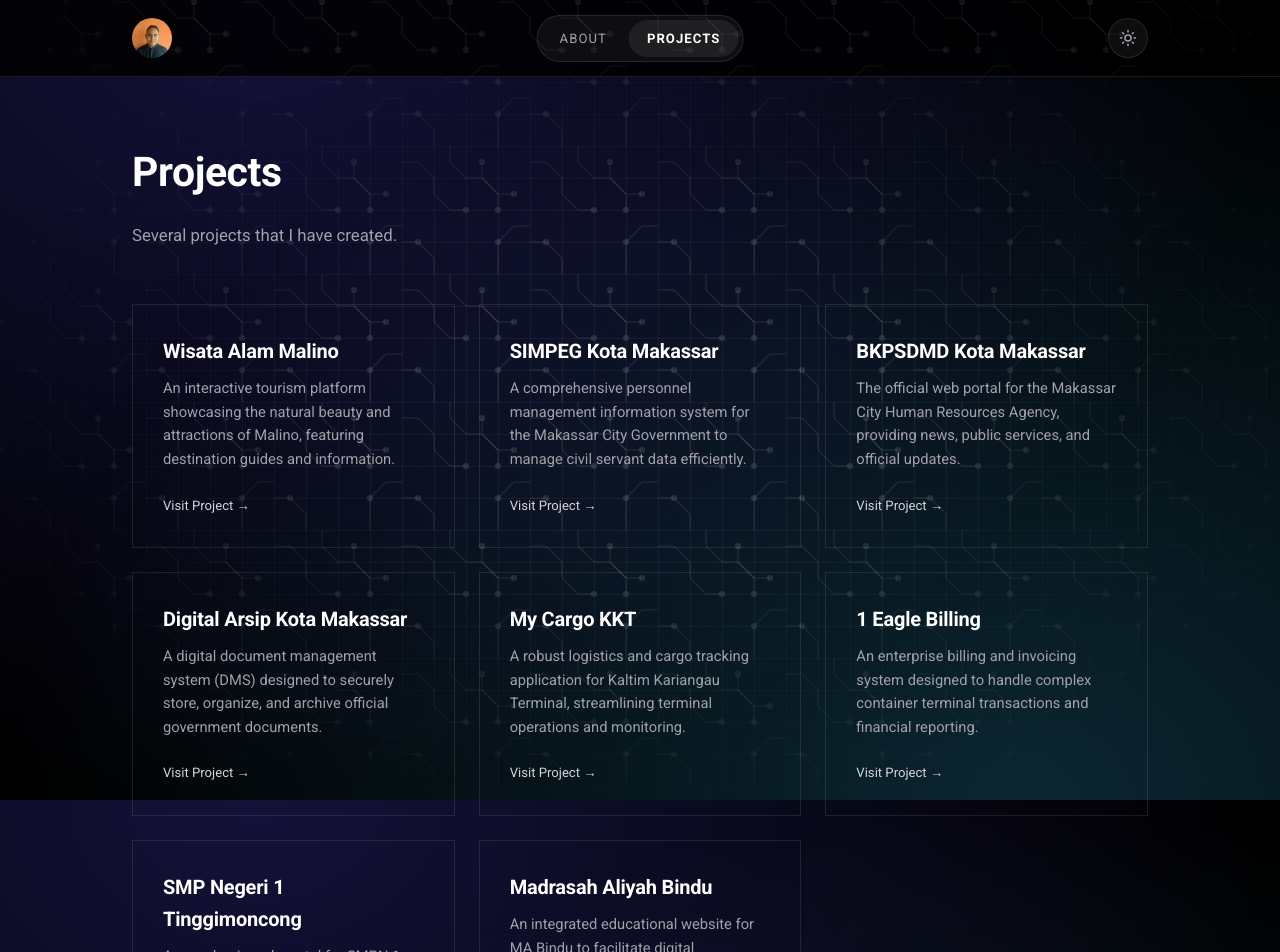
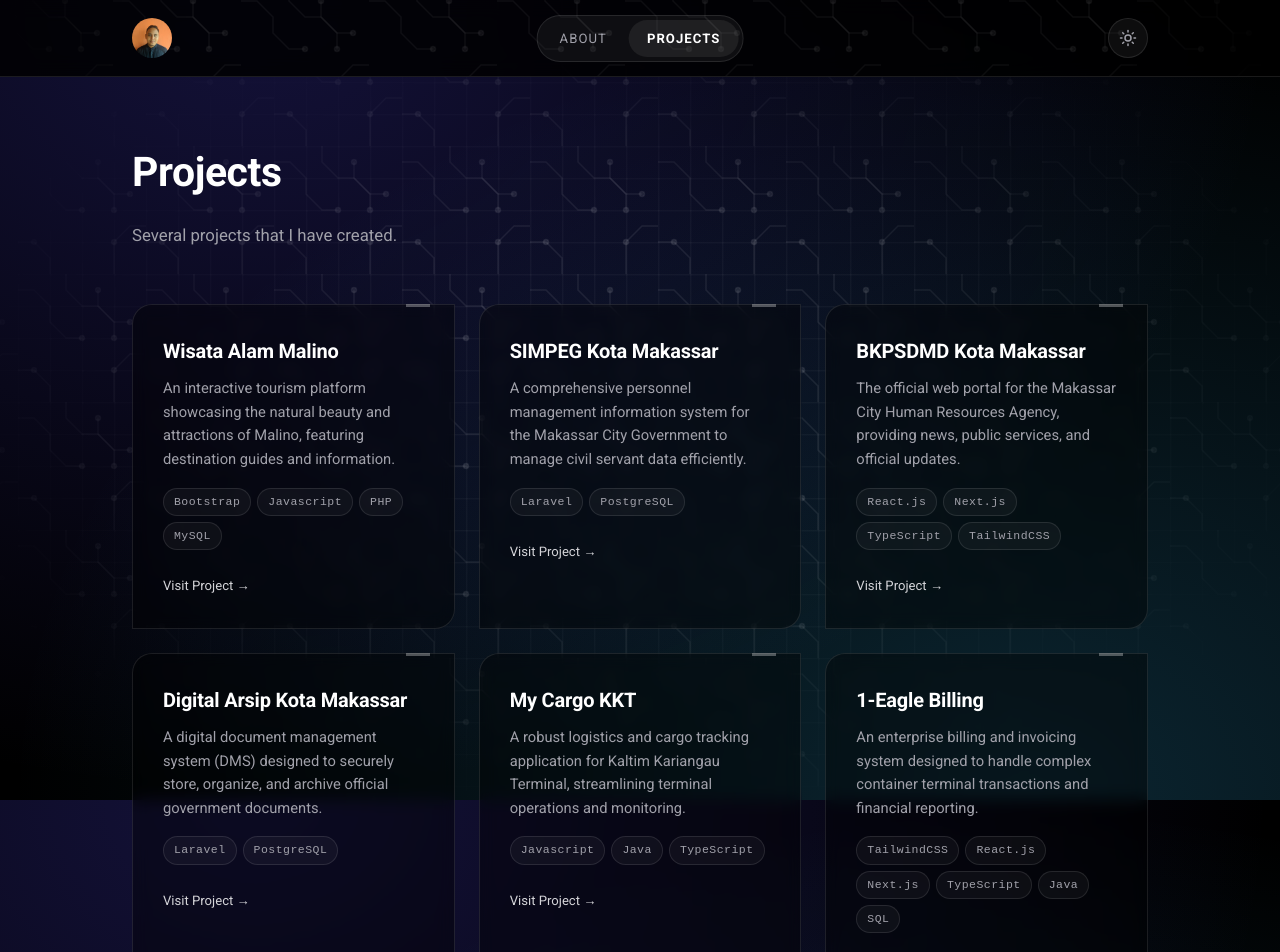
Before and after one commit to yudhanugrahasyailendra/masyudhadev, a Next.js app: page /projects in a window 1280 px wide. Shown: the top 952 px of the page. Built offline with nearby package versions, Linux system fonts and the light colour scheme.

Commit message:
feat: redesign project cards to circuit theme and add tech stacks

```diff
--- a/app/globals.css
+++ b/app/globals.css
@@ -224,12 +224,45 @@ section { position: relative; padding: 110px 0; transition: background-color 0.3
 /* PROJECTS */
 .projects-grid { display: grid; grid-template-columns: repeat(3, 1fr); gap: 24px; margin-top: 50px; }
 .project-card {
-  border: 1px solid var(--line-color); padding: 30px; position: relative; transition: border-color .25s ease, transform .25s ease;
+  position: relative;
+  padding: 30px;
+  background: var(--glass-bg);
+  backdrop-filter: blur(8px);
+  -webkit-backdrop-filter: blur(8px);
+  border: 1px solid var(--line-color);
+  border-radius: 20px 0 20px 0;
+  transition: all 0.3s ease;
 }
-.project-card:hover { border-color: var(--accent); transform: translateY(-4px); }
+.project-card::after {
+  content: "";
+  position: absolute;
+  top: -1px;
+  right: 24px;
+  width: 24px;
+  height: 3px;
+  background: var(--accent);
+  opacity: 0.3;
+  transition: opacity 0.3s ease, box-shadow 0.3s ease;
+}
+.project-card:hover {
+  border-color: var(--accent);
+  box-shadow: 0 8px 30px rgba(0,0,0,0.1);
+  transform: translateY(-4px);
+}
+.project-card:hover::after {
+  opacity: 1;
+  box-shadow: 0 0 12px var(--accent);
+}
 .project-card .proj-index { font-size: 0.75rem; color: var(--accent); margin-bottom: 16px; display: block; }
 .project-card h3 { color: var(--text-main); font-size: 1.25rem; margin-bottom: 10px; }
-.project-card p { color: var(--text-dim); font-size: 0.92rem; margin-bottom: 20px; }
+.project-card p { color: var(--text-dim); font-size: 0.92rem; margin-bottom: 16px; }
+.project-tech { display: flex; flex-wrap: wrap; gap: 6px; margin-bottom: 22px; }
+.project-tech span {
+  font-size: 0.72rem; padding: 4px 10px; border-radius: 100px;
+  background: rgba(128, 128, 128, 0.08); border: 1px solid var(--line-color);
+  color: var(--text-dim); letter-spacing: 0.04em; font-family: monospace;
+}
+.project-card:hover .project-tech span { border-color: var(--accent); color: var(--text-main); }
 .project-link {
   font-size: 0.82rem; color: var(--accent-soft); display: inline-flex; align-items: center; gap: 6px;
 }
--- a/app/projects/page.tsx
+++ b/app/projects/page.tsx
@@ -19,41 +19,84 @@ export default function Projects() {
           <div className="project-card">
             <h3>Wisata Alam Malino</h3>
             <p>An interactive tourism platform showcasing the natural beauty and attractions of Malino, featuring destination guides and information.</p>
+            <div className="project-tech">
+              <span>Bootstrap</span>
+              <span>Javascript</span>
+              <span>PHP</span>
+              <span>MySQL</span>
+            </div>
             <Link className="project-link" href="https://wisataalammalino.com/" target="_blank" rel="noopener noreferrer">Visit Project →</Link>
           </div>
           <div className="project-card">
             <h3>SIMPEG Kota Makassar</h3>
             <p>A comprehensive personnel management information system for the Makassar City Government to manage civil servant data efficiently.</p>
+            <div className="project-tech">
+              <span>Laravel</span>
+              <span>PostgreSQL</span>
+            </div>
             <Link className="project-link" href="https://peg.bkpsdmd.makassarkota.go.id/" target="_blank" rel="noopener noreferrer">Visit Project →</Link>
           </div>
           <div className="project-card">
             <h3>BKPSDMD Kota Makassar</h3>
             <p>The official web portal for the Makassar City Human Resources Agency, providing news, public services, and official updates.</p>
+            <div className="project-tech">
+              <span>React.js</span>
+              <span>Next.js</span>
+              <span>TypeScript</span>
+              <span>TailwindCSS</span>
+            </div>
             <Link className="project-link" href="https://bkpsdmd.makassarkota.go.id/" target="_blank" rel="noopener noreferrer">Visit Project →</Link>
           </div>
           <div className="project-card">
             <h3>Digital Arsip Kota Makassar</h3>
             <p>A digital document management system (DMS) designed to securely store, organize, and archive official government documents.</p>
+            <div className="project-tech">
+              <span>Laravel</span>
+              <span>PostgreSQL</span>
+            </div>
             <Link className="project-link" href="https://dms.bkpsdmd.makassarkota.go.id/" target="_blank" rel="noopener noreferrer">Visit Project →</Link>
           </div>
           <div className='project-card'>
             <h3>My Cargo KKT</h3>
             <p>A robust logistics and cargo tracking application for Kaltim Kariangau Terminal, streamlining terminal operations and monitoring.</p>
+            <div className="project-tech">
+              <span>Javascript</span>
+              <span>Java</span>
+              <span>TypeScript</span>
+            </div>
             <Link className="project-link" href="https://impt.kariangauterminal.co.id/" target="_blank" rel="noopener noreferrer">Visit Project →</Link>
           </div>
           <div className="project-card">
-            <h3>1 Eagle Billing</h3>
+            <h3>1-Eagle Billing</h3>
             <p>An enterprise billing and invoicing system designed to handle complex container terminal transactions and financial reporting.</p>
+            <div className="project-tech">
+              <span>TailwindCSS</span>
+              <span>React.js</span>
+              <span>Next.js</span>
+              <span>TypeScript</span>
+              <span>Java</span>
+              <span>SQL</span>
+            </div>
             <Link className="project-link" href="https://dev-1eagle-bnct.primus.co.id/" target="_blank" rel="noopener noreferrer">Visit Project →</Link>
           </div>
           <div className="project-card">
-            <h3>SMP Negeri 1 Tinggimoncong</h3>
+            <h3>SMPN 1 Tinggimoncong</h3>
             <p>An academic web portal for SMPN 1 Tinggimoncong, featuring school profiles, student information, and the latest announcements.</p>
+            <div className="project-tech">
+              <span>WordPress</span>
+              <span>PHP</span>
+              <span>MySQL</span>
+            </div>
             <Link className="project-link" href="https://www.smpn1tinggimoncong.sch.id/" target="_blank" rel="noopener noreferrer">Visit Project →</Link>
           </div>
           <div className="project-card">
             <h3>Madrasah Aliyah Bindu</h3>
-            <p>An integrated educational website for MA Bindu to facilitate digital information sharing among teachers, students, and parents.</p>
+            <p>An academic web portal for MA Bindu, featuring school profiles, student information, and the latest announcements.</p>
+            <div className="project-tech">
+              <span>WordPress</span>
+              <span>PHP</span>
+              <span>MySQL</span>
+            </div>
             <Link className="project-link" href="https://madrasahaliyahbindu.sch.id/" target="_blank" rel="noopener noreferrer">Visit Project →</Link>
           </div>
         </div>
```
